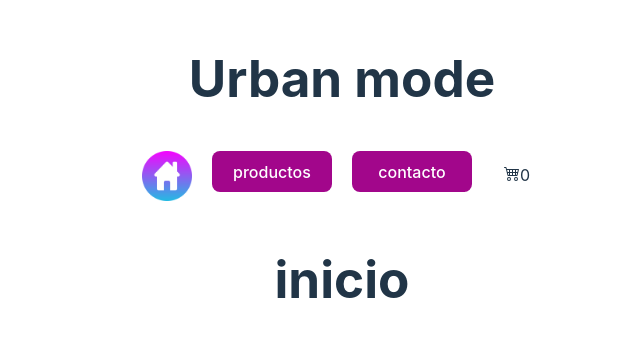
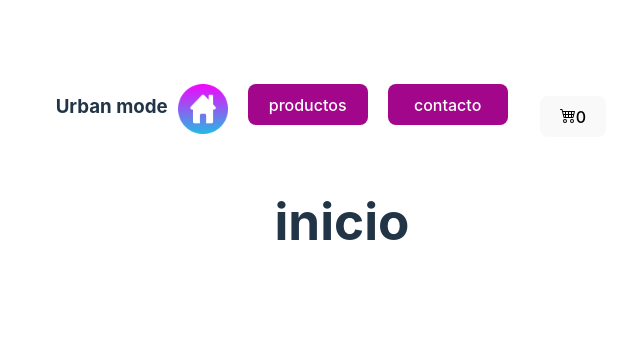
Before and after one commit to AGaitanBmx/Proyecto-React, a React (Vite) app: page / in a window 1280 px wide. Shown: the part 221-558 px from the top of the page, without its empty margins (298-938 px from the left). Built offline with nearby package versions, Linux system fonts and the light colour scheme.

Commit message:
Avances de Contexto

```diff
--- a/src/components/CartWidget/CartWidget.jsx
+++ b/src/components/CartWidget/CartWidget.jsx
@@ -1,12 +1,16 @@
 import React from 'react'
+import { useContext } from 'react';
 import { BsCart4 } from "react-icons/bs";
+import { CartContext } from '../../context/cartContext';
+const CartWidget = () => {
+    const [cart] = useContext(CartContext);
 
-
-const CartWidget = ({valor}) => {
     return (
         <div>
-            <BsCart4 />
-            <span>{valor}</span>
+            <button>
+                <BsCart4 />
+                <span>{cart.length}</span>
+            </button>
         </div>
     )
 }
--- a/src/components/ItemListContainer/Item.jsx
+++ b/src/components/ItemListContainer/Item.jsx
@@ -1,8 +1,15 @@
-import React from 'react'
+import {useContext} from 'react'
 import styles from './Item.module.css'
 import {Link} from 'react-router-dom'
+import { CartContext } from '../../context/cartContext'
 
 const Item = ({elemento}) => {
+    const [cart, setCart, addItem] = useContext(CartContext);
+
+    const handleClick = () =>{
+        addItem(elemento);
+    };
+
     return (
         <div className={styles.itemCard}>
             <h3>
@@ -13,6 +20,7 @@ const Item = ({elemento}) => {
             <Link to={`/product/${elemento.id}`}><button className={styles.detailsButton}>
                 Más detalles
             </button></Link>
+            <button onClick={handleClick}>Añadir al carro</button>
         </div>
     )
 }
--- a/src/components/ItemListContainer/ItemList.jsx
+++ b/src/components/ItemListContainer/ItemList.jsx
@@ -1,13 +1,15 @@
-import React from 'react'
+import React, { useContext } from 'react'
 import Item from './Item'
+import { ProductsContext } from '../../context/ProductContext'
 
-const ItemList = ({products}) => {
+const ItemList = () => {
+    const [products, setProducts]=useContext(ProductsContext);
 
     return (
         <div>
-            { products.map((elemento) => {
+            { products.map((prod) => {
                 return(
-                <Item key={elemento.id} elemento={elemento}/>
+                <Item key={prod.id} elemento={prod}/>
                 )
             })}
         </div>
--- a/src/components/ItemListContainer/ItemListContainer.jsx
+++ b/src/components/ItemListContainer/ItemListContainer.jsx
@@ -31,10 +31,6 @@ const changeTalle = (talle)=> {
     return (
         <>
         <div>
-        <div>{mensaje}</div>
-        <Button fn={fn} text="agregar al carrito" color="green"/>
-        </div>
-        <div>
             <div>
                 <Button fn={()=> changeTalle("XXL")} text="XXL"/>
                 <Button fn={()=> changeTalle("XL")} text="XL"/>
--- a/src/components/NavBar/NavBar.jsx
+++ b/src/components/NavBar/NavBar.jsx
@@ -6,8 +6,8 @@ import { Link } from 'react-router-dom';
 const NavBar = ({valor}) => {
     return (
         <>
-            <h1>Urban mode</h1>
             <nav className={styles.navBar}>
+                <h3>Urban mode</h3>
                 <Link to='/'><img className={styles.logoHome} src='../../public/casa.png'/></Link>
                 <Link to='/products'><button className={styles.navButton}>productos</button></Link>
                 <Link to='/contact'><button className={styles.navButton}>contacto</button></Link>
--- /dev/null
+++ b/src/context/CartContext.jsx
@@ -0,0 +1,17 @@
+import React, { createContext, useState } from 'react'
+
+export const CartContext = createContext(false);
+
+export function CartProvider({children}){
+    const [cart, setCart]=useState([]);
+
+    const addItem = (item) =>{
+        setCart([...cart, item]);
+    }
+
+    return(
+        <CartContext.Provider value={[cart, setCart, addItem]}>
+            {children}
+        </CartContext.Provider>
+    )
+}
--- /dev/null
+++ b/src/context/ProductContext.jsx
@@ -0,0 +1,18 @@
+import React, { createContext, useEffect, useState } from 'react'
+import { getProducts } from "../data/backend-falso";
+
+export const ProductsContext = createContext(false);
+
+export function ProductsProvider({children}){
+    const [products, setProducts]=useState([]);
+
+    useEffect(()=>{
+        getProducts().then(data => setProducts(data));
+    },[]);
+
+    return(
+        <ProductsContext.Provider value={[products, setProducts]}>
+            {children}
+        </ProductsContext.Provider>
+    )
+}
--- a/src/main.jsx
+++ b/src/main.jsx
@@ -2,9 +2,15 @@ import { StrictMode } from 'react'
 import { createRoot } from 'react-dom/client'
 import App from './App.jsx'
 import './index.css'
+import { ProductsProvider } from './context/ProductContext.jsx'
+import { CartProvider } from './context/CartContext.jsx'
 
 createRoot(document.getElementById('root')).render(
-
-    <App />
-
+    <StrictMode>
+        <ProductsProvider>
+        <CartProvider>
+            <App />
+        </CartProvider>
+        </ProductsProvider>
+    </StrictMode>
 )
```
